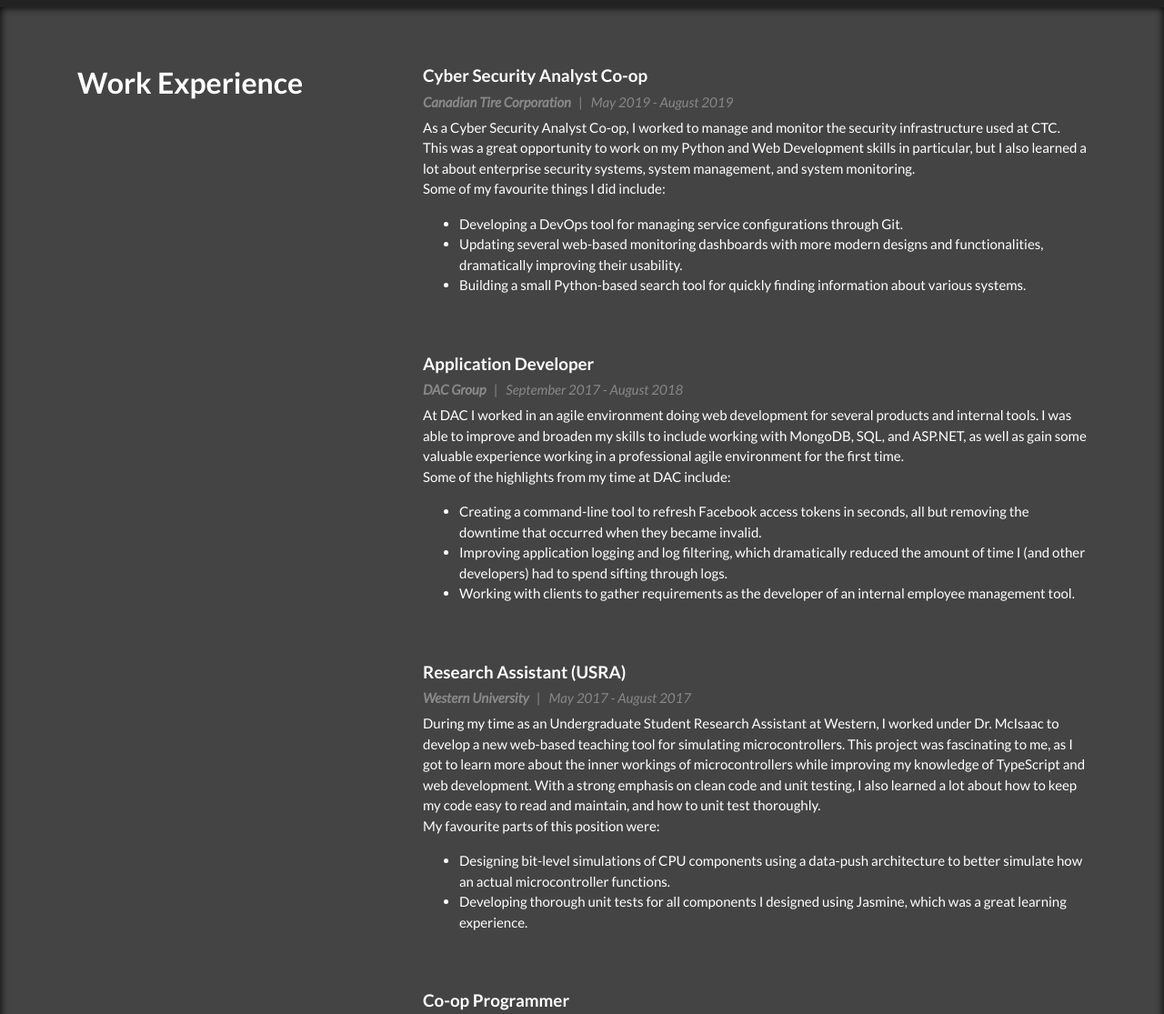
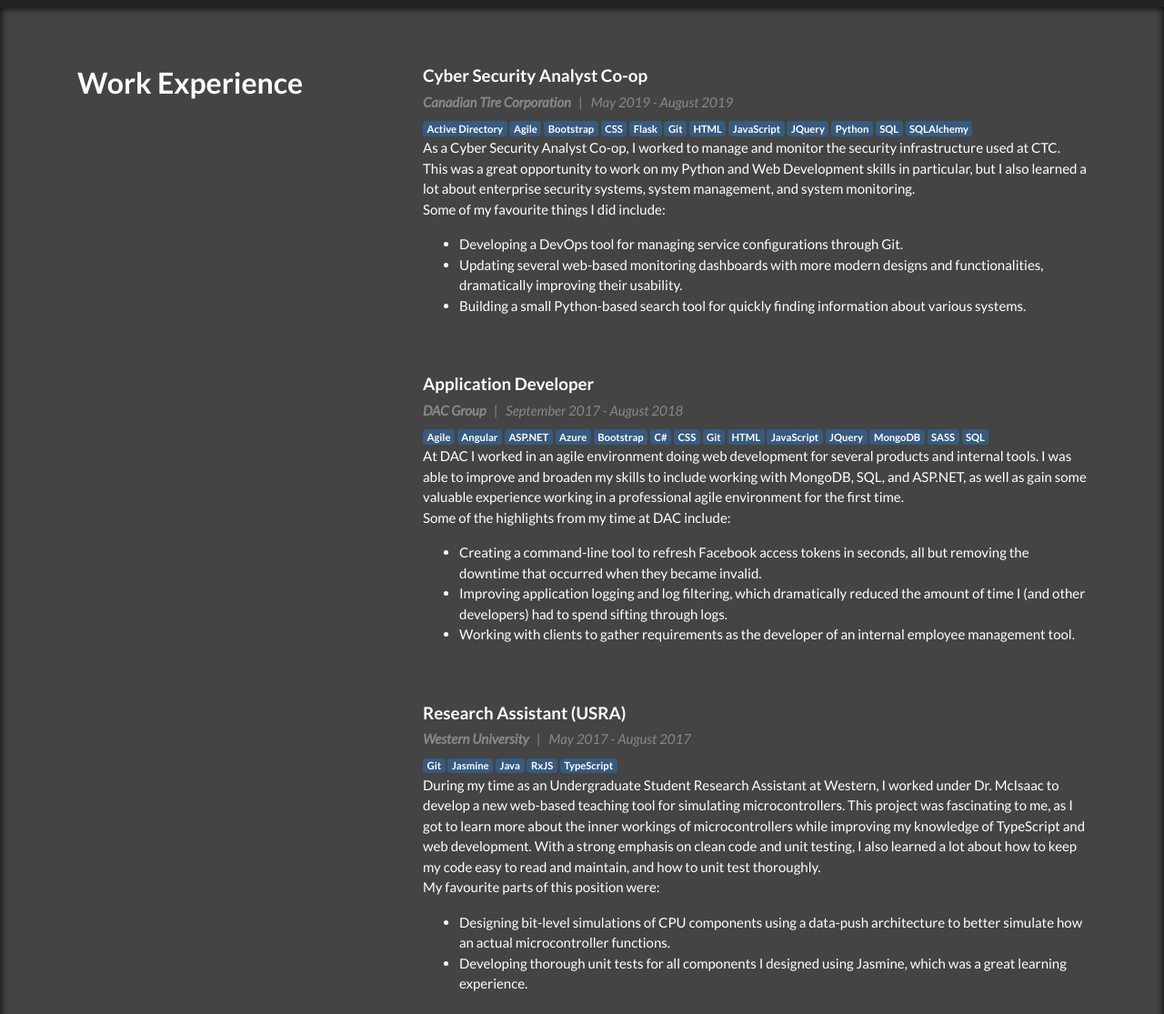
Before and after one commit to tmachad/www.tmachado.ca, a plain HTML site: page index.html in a window 1280 px wide. Shown: the part 1520-2635 px from the top of the page at 91% size. Drawn offline with nearby package versions, Linux system fonts and the light colour scheme.

Commit message:
Added badges to work experience

```diff
--- a/index.html
+++ b/index.html
@@ -300,6 +300,44 @@
                                 <b>Canadian Tire Corporation</b> &nbsp; | &nbsp; May 2019 - August 2019
                             </i>
                         </h6>
+                        <div>
+                            <span class="badge badge-primary">
+                                Active Directory
+                            </span>
+                            <span class="badge badge-primary">
+                                Agile
+                            </span>
+                            <span class="badge badge-primary">
+                                Bootstrap
+                            </span>
+                            <span class="badge badge-primary">
+                                CSS
+                            </span>
+                            <span class="badge badge-primary">
+                                Flask
+                            </span>
+                            <span class="badge badge-primary">
+                                Git
+                            </span>
+                            <span class="badge badge-primary">
+                                HTML
+                            </span>
+                            <span class="badge badge-primary">
+                                JavaScript
+                            </span>
+                            <span class="badge badge-primary">
+                                JQuery
+                            </span>
+                            <span class="badge badge-primary">
+                                Python
+                            </span>
+                            <span class="badge badge-primary">
+                                SQL
+                            </span>
+                            <span class="badge badge-primary">
+                                SQLAlchemy
+                            </span>
+                        </div>
                         <p>
                             As a Cyber Security Analyst Co-op, I worked to manage and monitor the security infrastructure used at CTC. This was a great opportunity to work on my Python and Web Development skills in particular, but I also learned a lot about enterprise security systems, system management, and system monitoring.
                             <br>
@@ -328,6 +366,50 @@
                                 <b>DAC Group</b> &nbsp; | &nbsp; September 2017 - August 2018
                             </i>
                         </h6>
+                        <div>
+                            <span class="badge badge-primary">
+                                Agile
+                            </span>
+                            <span class="badge badge-primary">
+                                Angular
+                            </span>
+                            <span class="badge badge-primary">
+                                ASP.NET
+                            </span>
+                            <span class="badge badge-primary">
+                                Azure
+                            </span>
+                            <span class="badge badge-primary">
+                                Bootstrap
+                            </span>
+                            <span class="badge badge-primary">
+                                C#
+                            </span>
+                            <span class="badge badge-primary">
+                                CSS
+                            </span>
+                            <span class="badge badge-primary">
+                                Git
+                            </span>
+                            <span class="badge badge-primary">
+                                HTML
+                            </span>
+                            <span class="badge badge-primary">
+                                JavaScript
+                            </span>
+                            <span class="badge badge-primary">
+                                JQuery
+                            </span>
+                            <span class="badge badge-primary">
+                                MongoDB
+                            </span>
+                            <span class="badge badge-primary">
+                                SASS
+                            </span>
+                            <span class="badge badge-primary">
+                                SQL
+                            </span>
+                        </div>
                         <p>
                             At DAC I worked in an agile environment doing web development for several products and internal tools. I was able to improve and broaden my skills to include working with MongoDB, SQL, and ASP.NET, as well as gain some valuable experience working in a professional agile environment for the first time.
                             <br>
@@ -356,6 +438,23 @@
                                 <b>Western University</b> &nbsp; | &nbsp; May 2017 - August 2017
                             </i>
                         </h6>
+                        <div>
+                            <span class="badge badge-primary">
+                                Git
+                            </span>
+                            <span class="badge badge-primary">
+                                Jasmine
+                            </span>
+                            <span class="badge badge-primary">
+                                Java
+                            </span>
+                            <span class="badge badge-primary">
+                                RxJS
+                            </span>
+                            <span class="badge badge-primary">
+                                TypeScript
+                            </span>
+                        </div>
                         <p>
                             During my time as an Undergraduate Student Research Assistant at Western, I worked under Dr. McIsaac to develop a new web-based teaching tool for simulating microcontrollers. This project was fascinating to me, as I got to learn more about the inner workings of microcontrollers while improving my knowledge of TypeScript and web development. With a strong emphasis on clean code and unit testing, I also learned a lot about how to keep my code easy to read and maintain, and how to unit test thoroughly.
                             <br>
@@ -381,6 +480,23 @@
                                 <b>FCT</b> &nbsp; | &nbsp; May 2016 - August 2016
                             </i>
                         </h6>
+                        <div>
+                            <span class="badge badge-primary">
+                                C#
+                            </span>
+                            <span class="badge badge-primary">
+                                ColdFusion
+                            </span>
+                            <span class="badge badge-primary">
+                                SQL
+                            </span>
+                            <span class="badge badge-primary">
+                                TFS
+                            </span>
+                            <span class="badge badge-primary">
+                                Visual Basic
+                            </span>
+                        </div>
                         <p>
                             As a Co-op Programmer at FCT, I worked extensively with Microsoft SQL databases, C# and
                             Visual Basic applications, and Cold Fusion web pages. During my co-op term my main project
@@ -403,6 +519,17 @@
                                 <b>Superheat FGH</b> &nbsp; | &nbsp; May 2015 - August 2015
                             </i>
                         </h6>
+                        <div>
+                            <span class="badge badge-primary">
+                                Active Directory
+                            </span>
+                            <span class="badge badge-primary">
+                                Public Key Infrastructure
+                            </span>
+                            <span class="badge badge-primary">
+                                Windows
+                            </span>
+                        </div>
                         <p>
                             As an IT Support Technician I maintained and updated core data structures, company
                             computers, and network infrastructure. My primary task was to resolve any technical issues
```
